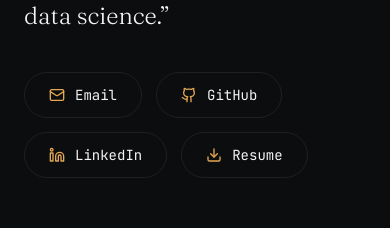
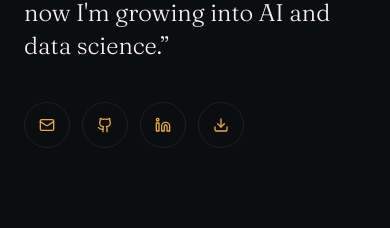
Before and after one commit to KrishnaTerminalOpen/krishna_sahu, a Next.js app: page / in a window 390 px wide. Shown: the part 399-627 px from the top of the page. Built offline with nearby package versions, Linux system fonts and the light colour scheme; no server answers.

Commit message:
Keep 4 hero buttons on one single icon-only row on mobile

```diff
--- a/components/HeroSection.tsx
+++ b/components/HeroSection.tsx
@@ -37,9 +37,9 @@ export function HeroSection({ onOpenAiAssistant }: HeroSectionProps) {
           &ldquo;{personal.tagline}&rdquo;
         </p>
 
-        {/* Pill action buttons */}
+        {/* Pill action buttons (icon-only single row on mobile, full pill on desktop) */}
         <div className="pt-2">
-          <div className="flex flex-wrap items-center gap-3.5 font-mono text-sm">
+          <div className="flex flex-nowrap sm:flex-wrap items-center gap-3 sm:gap-3.5 font-mono text-sm">
             {[
               {
                 label: hero.links.email,
@@ -73,10 +73,12 @@ export function HeroSection({ onOpenAiAssistant }: HeroSectionProps) {
                   target={btn.external ? '_blank' : undefined}
                   rel={btn.external ? 'noopener noreferrer' : undefined}
                   download={btn.download}
-                  className="group inline-flex items-center gap-2.5 px-6 py-3 rounded-full border border-border bg-surface/90 text-foreground hover:bg-accent hover:border-accent hover:text-background hover:-translate-y-0.5 transition-all duration-200 shadow-xs"
+                  aria-label={btn.label}
+                  title={btn.label}
+                  className="group inline-flex items-center justify-center gap-2.5 p-3.5 sm:px-6 sm:py-3 rounded-full border border-border bg-surface/90 text-foreground hover:bg-accent hover:border-accent hover:text-background hover:-translate-y-0.5 transition-all duration-200 shadow-xs shrink-0"
                 >
                   <Icon className="w-4 h-4 text-accent group-hover:text-background transition-colors" />
-                  <span>{btn.label}</span>
+                  <span className="hidden sm:inline">{btn.label}</span>
                 </a>
               );
             })}
```
